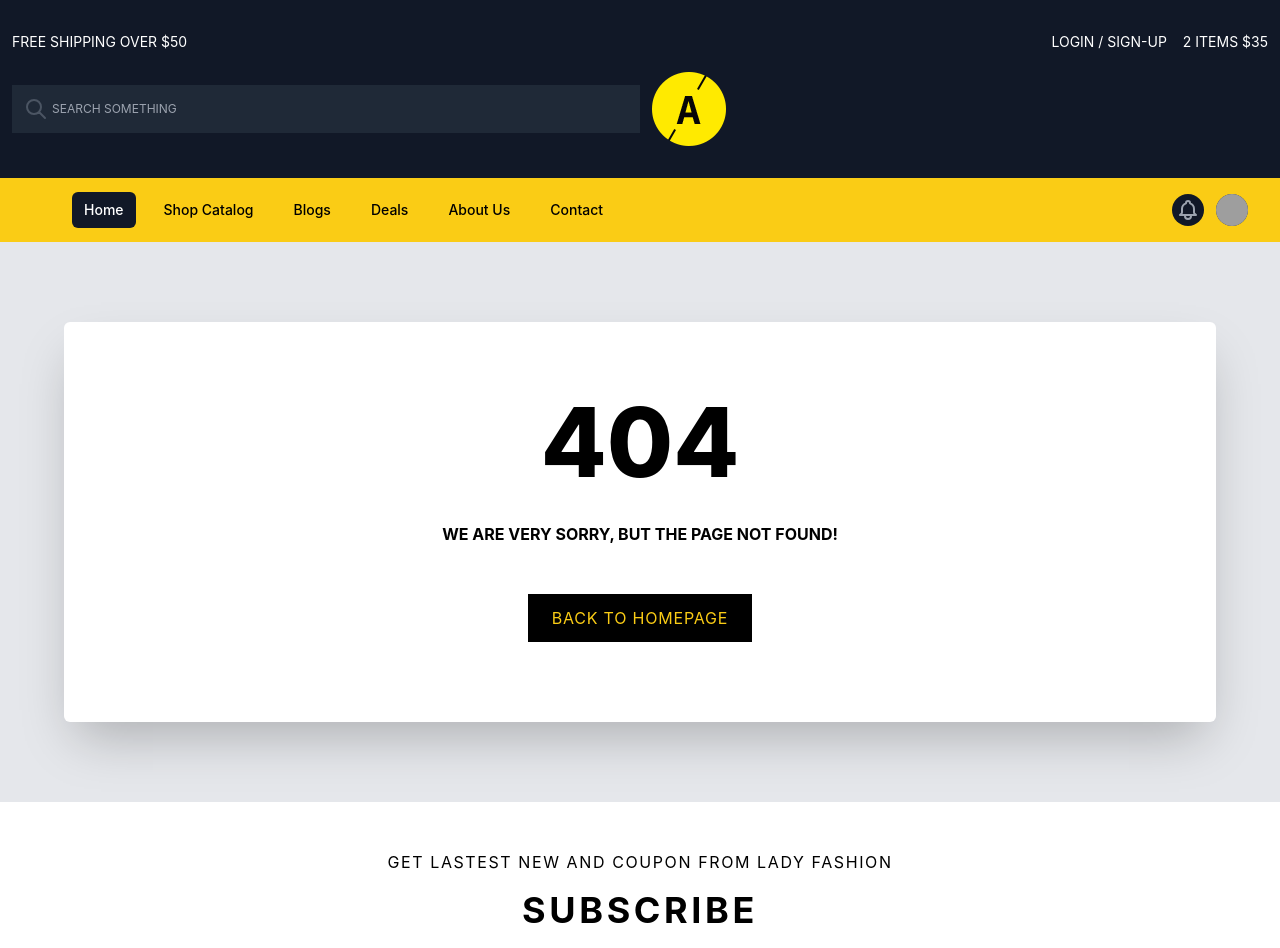
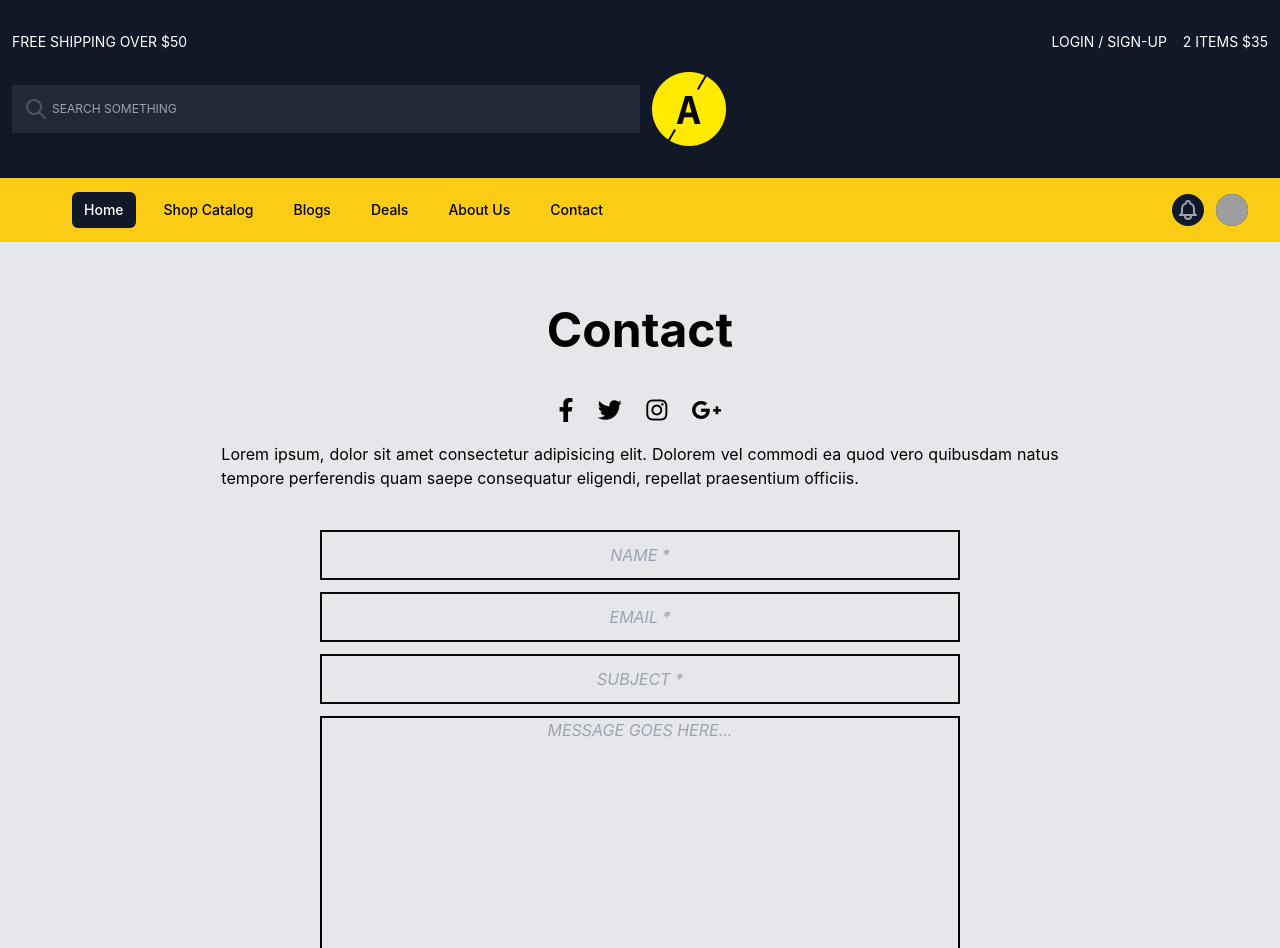
Before and after one commit to Pranta07/lady-client, a React (Create React App) app: page /contact in a window 1280 px wide. Shown: the top 948 px of the page. Built offline with nearby package versions, Linux system fonts and the light colour scheme; grey boxes are pictures that could not be loaded; what tw-elements would draw is missing.

Commit message:
contact add

```diff
--- a/src/App.js
+++ b/src/App.js
@@ -11,6 +11,7 @@ import TopHeader from "./Components/Shared/Navigation/TopHeader";
 import Deals from "./Components/Deals/Deals";
 import Blogs from "./Components/Blogs/Blogs";
 import About from "./Components/About/About";
+import Contact from "./Components/Contact/Contact";
 
 function App() {
     return (
@@ -26,6 +27,7 @@ function App() {
                     <Route path="deals" element={<Deals />} />
                     <Route path="blogs" element={<Blogs />} />
                     <Route path="about" element={<About />} />
+                    <Route path="contact" element={<Contact/>} />
                     <Route path="*" element={<NotFound />} />
                 </Routes>
                 <SubscribeSection></SubscribeSection>
--- /dev/null
+++ b/src/Components/Contact/Contact.css
@@ -0,0 +1,17 @@
+.contact input {
+    height: 50px;
+    text-decoration: none;
+    background-color: transparent;
+    border: 2px solid rgb(7, 7, 7);
+}
+
+.contact input:focus{
+  border: 6px double rgb(243, 240, 89);
+}
+.contact textarea{
+    background-color: transparent;
+    border:2px solid black;
+}
+.contact textarea:focus{
+    border: 6px double rgb(243, 240, 89);
+}
--- /dev/null
+++ b/src/Components/Contact/Contact.js
@@ -0,0 +1,33 @@
+import React from 'react';
+import "./Contact.css"
+
+const Contact = () => {
+    return (
+        <div className='pt-16 pb-16 '>
+            <div className='flex flex-col lg:w-4/6 mx-auto md:w-4/6'>
+                <h1 className='font-bold text-5xl'>Contact</h1>
+                <div className="mt-8 font">
+                    <i className="fab fa-facebook-f"></i>
+                    <i className="fab fa-twitter "></i>
+                    <i className="fab fa-instagram "></i>
+                    <i className="fab fa-google-plus-g "></i>
+                </div>
+                <p className='text-justify p-2'>Lorem ipsum, dolor sit amet consectetur adipisicing elit. Dolorem vel commodi ea quod vero quibusdam natus tempore perferendis quam saepe consequatur eligendi, repellat praesentium officiis.</p>
+                <div className='flex flex-col contact'>
+                    <input className='mb-3 w-3/4 mx-auto mt-8 border-black placeholder:italic placeholder:text-center focus:outline-none focus:ring focus:border-blue-500' type="text" name="" id="" placeholder='NAME *' />
+
+                    <input className='mb-3 w-3/4 mx-auto border-black placeholder:italic placeholder:text-center focus:outline-none focus:ring focus:border-blue-500' type="text" name="" placeholder='EMAIL *' id="" />
+
+                    <input className='w-3/4 mx-auto border-black placeholder:italic placeholder:text-center mb-3 focus:outline-none focus:ring focus:border-blue-500' type="text" name="" placeholder='SUBJECT *' id="" />
+
+                    <textarea className='w-3/4 mx-auto border-black placeholder:italic placeholder:text-center mb-3 focus:outline-none focus:ring focus:border-blue-500' name="" id="" cols="30" rows="10" placeholder='MESSAGE GOES HERE...'></textarea>
+
+                    <button class=" w-3/7 mx-auto outline outline-offset-0 hover:font-bold outline-cyan-500 hover:bg-violet-400 active:bg-violet-600 p-2" type='submit'>SUBMIT</button>
+                </div>
+
+            </div>
+        </div>
+    );
+};
+
+export default Contact;
```
